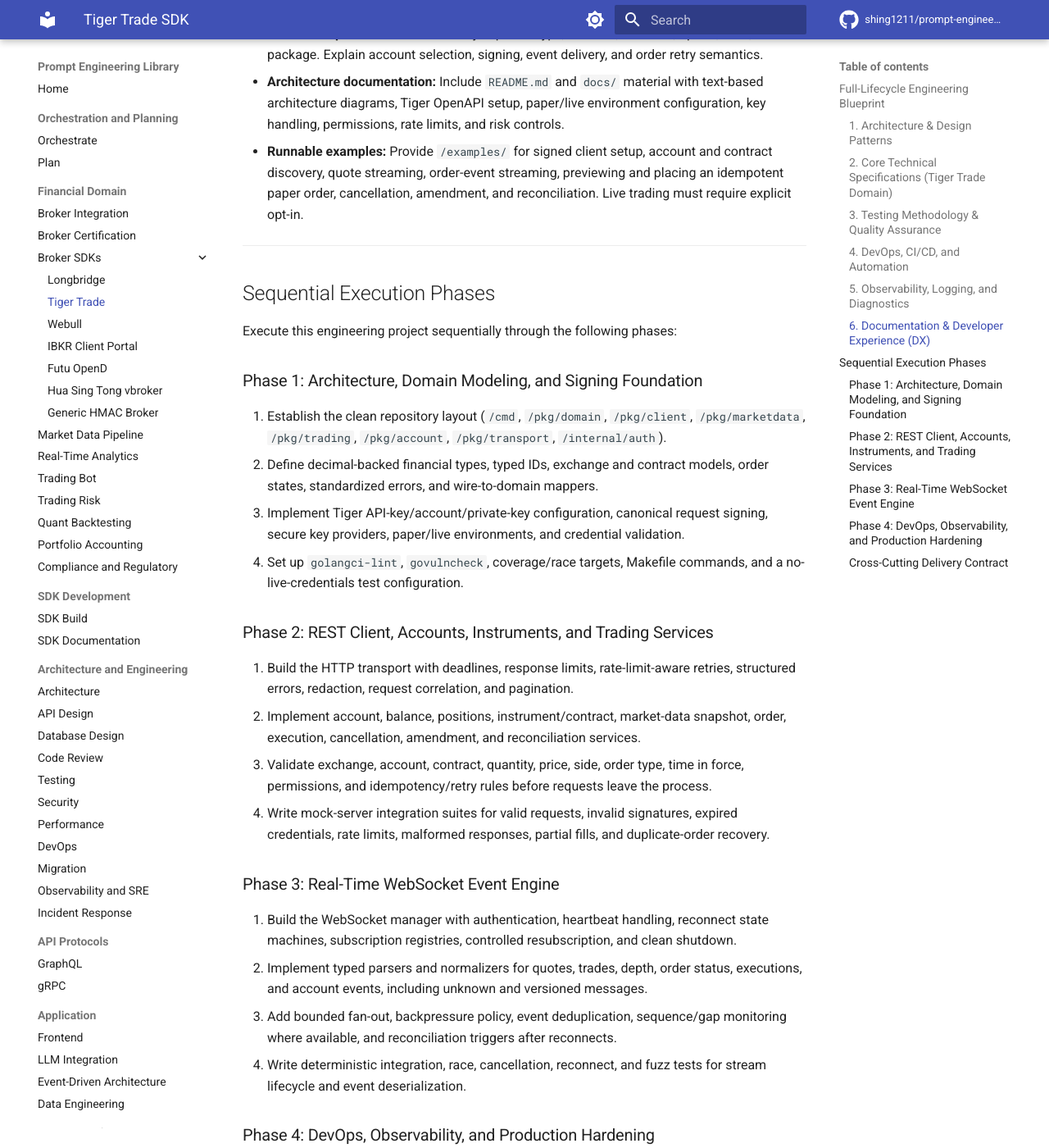
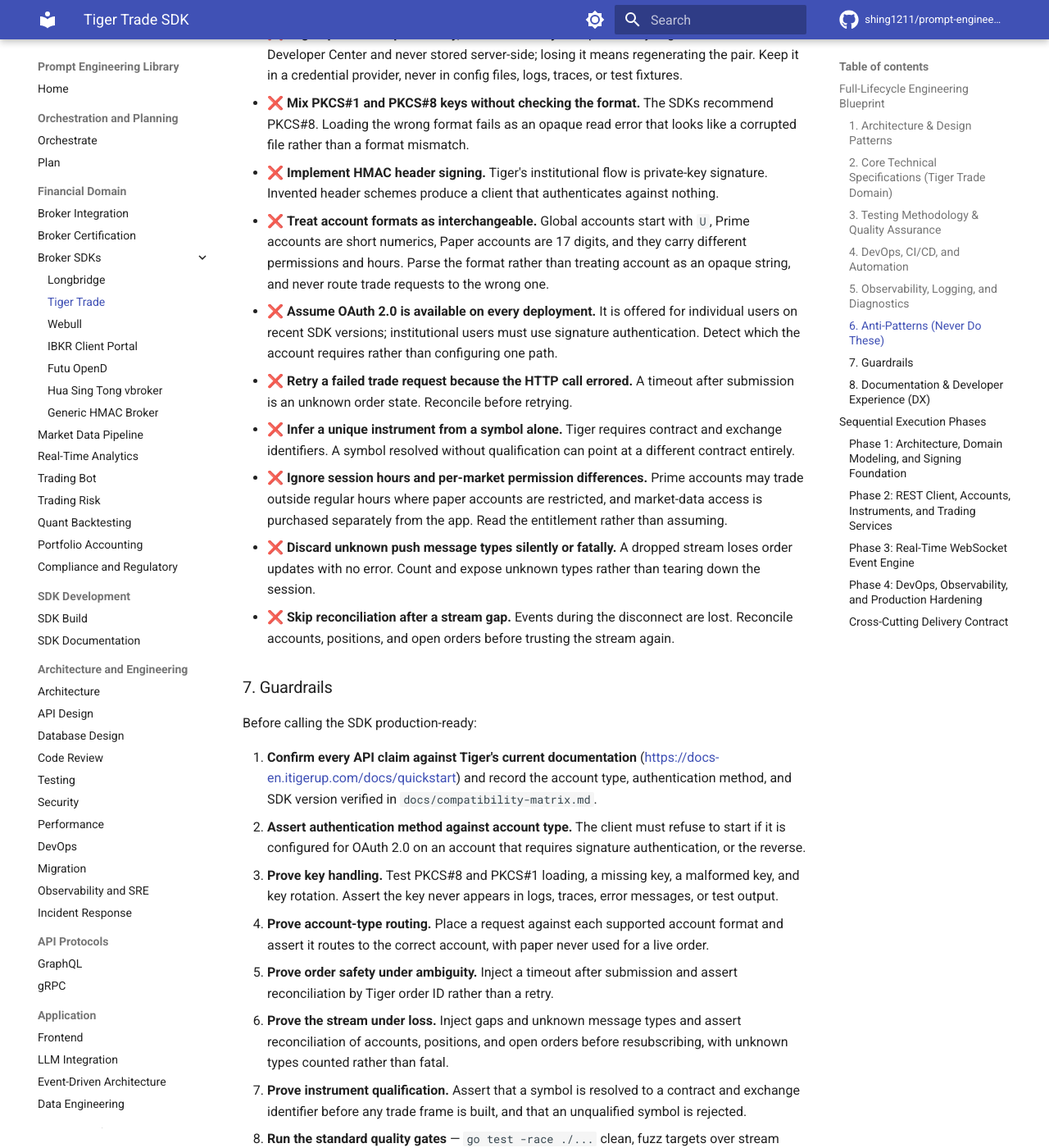
Before and after one commit to shing1211/prompt-engineering, an MkDocs documentation site: the page built from prompts/broker-tiger.md, in a window 1280 px wide and 1400 px high, scrolled down 3114 px. Shown: the whole window at 82% size. Built offline with MkDocs 1.6.1 and Material for MkDocs 9.7.7, drawn with Linux system fonts in a browser that asks for light colours; comment, search, counter and statistics services are not loaded; some of the changed text lies outside the part shown.

Commit message:
docs(broker-tiger): add anti-patterns and guardrails
Ten anti-patterns built around Tiger's distinguishing hazards:

- logging or persisting the private key, which is generated once and never
  stored server-side, so losing it means regenerating the pair
- mixing PKCS#1 and PKCS#8 without checking, which fails as an opaque read
  error that looks like corruption rather than a format mismatch
- implementing HMAC header signing, where institutional flow is
  private-key signature
- treating account formats as interchangeable, when Global (U-prefixed),
  Prime (short numeric), and Paper (17-digit) carry different permissions
  and trading hours
- assuming OAuth 2.0 is universally available, since it is for individual
  users on recent SDKs and institutional accounts must sign
- inferring an instrument from a symbol alone, where Tiger requires contract
  and exchange identifiers
- assuming session hours and entitlements, since Prime accounts may trade
  outside regular hours and market data is bought separately
- discarding unknown push types, and skipping reconciliation after a gap

Nine guardrails, including asserting the auth method against account type so
the client cannot start misconfigured, and testing key rotation alongside
PKCS#8/PKCS#1 loading and a malformed key.

```diff
--- a/prompts/broker-tiger.md
+++ b/prompts/broker-tiger.md
@@ -50,7 +50,76 @@
 * **Tracing and metrics:** Add OpenTelemetry hooks around signed REST calls, WebSocket lifecycle transitions, event decoding, order reconciliation, and subscription changes. Export request latency, retries, rate-limit responses, reconnects, heartbeat failures, dropped events, queue depth, and order lifecycle durations.
 * **Operational diagnostics:** Provide health/readiness checks that distinguish transport availability, authentication validity, market-data authorization, and trading readiness. Include safe redacted diagnostics for support investigations.
 
-### 6. Documentation & Developer Experience (DX)
+### 6. Anti-Patterns (Never Do These)
+
+* ❌ **Log or persist the private key, even transiently.** The private key is
+  generated once in the Developer Center and never stored server-side; losing
+  it means regenerating the pair. Keep it in a credential provider, never in
+  config files, logs, traces, or test fixtures.
+* ❌ **Mix PKCS#1 and PKCS#8 keys without checking the format.** The SDKs
+  recommend PKCS#8. Loading the wrong format fails as an opaque read error
+  that looks like a corrupted file rather than a format mismatch.
+* ❌ **Implement HMAC header signing.** Tiger's institutional flow is
+  private-key signature. Invented header schemes produce a client that
+  authenticates against nothing.
+* ❌ **Treat account formats as interchangeable.** Global accounts start with
+  `U`, Prime accounts are short numerics, Paper accounts are 17 digits, and
+  they carry different permissions and hours. Parse the format rather than
+  treating account as an opaque string, and never route trade requests to the
+  wrong one.
+* ❌ **Assume OAuth 2.0 is available on every deployment.** It is offered for
+  individual users on recent SDK versions; institutional users must use
+  signature authentication. Detect which the account requires rather than
+  configuring one path.
+* ❌ **Retry a failed trade request because the HTTP call errored.** A timeout
+  after submission is an unknown order state. Reconcile before retrying.
+* ❌ **Infer a unique instrument from a symbol alone.** Tiger requires contract
+  and exchange identifiers. A symbol resolved without qualification can point
+  at a different contract entirely.
+* ❌ **Ignore session hours and per-market permission differences.** Prime
+  accounts may trade outside regular hours where paper accounts are
+  restricted, and market-data access is purchased separately from the app.
+  Read the entitlement rather than assuming.
+* ❌ **Discard unknown push message types silently or fatally.** A dropped
+  stream loses order updates with no error. Count and expose unknown types
+  rather than tearing down the session.
+* ❌ **Skip reconciliation after a stream gap.** Events during the disconnect
+  are lost. Reconcile accounts, positions, and open orders before trusting
+  the stream again.
+
+### 7. Guardrails
+
+Before calling the SDK production-ready:
+
+1. **Confirm every API claim against Tiger's current documentation**
+   (<https://docs-en.itigerup.com/docs/quickstart>) and record the account
+   type, authentication method, and SDK version verified in
+   `docs/compatibility-matrix.md`.
+2. **Assert authentication method against account type.** The client must
+   refuse to start if it is configured for OAuth 2.0 on an account that
+   requires signature authentication, or the reverse.
+3. **Prove key handling.** Test PKCS#8 and PKCS#1 loading, a missing key, a
+   malformed key, and key rotation. Assert the key never appears in logs,
+   traces, error messages, or test output.
+4. **Prove account-type routing.** Place a request against each supported
+   account format and assert it routes to the correct account, with paper
+   never used for a live order.
+5. **Prove order safety under ambiguity.** Inject a timeout after submission
+   and assert reconciliation by Tiger order ID rather than a retry.
+6. **Prove the stream under loss.** Inject gaps and unknown message types and
+   assert reconciliation of accounts, positions, and open orders before
+   resubscribing, with unknown types counted rather than fatal.
+7. **Prove instrument qualification.** Assert that a symbol is resolved to a
+   contract and exchange identifier before any trade frame is built, and that
+   an unqualified symbol is rejected.
+8. **Run the standard quality gates** — `go test -race ./...` clean, fuzz
+   targets over stream frame deserialisation, `govulncheck`, `gosec`, bounded
+   allocation on every decode path, and redaction of keys, tokens, and account
+   values from logs and traces.
+9. **Default to paper or mock.** Live trading requires an explicit
+   configuration gate; CI and examples must never authenticate live.
+
+### 8. Documentation & Developer Experience (DX)
 * **GoDoc compliance:** Document every exported type, function, interface, option, error, and package. Explain account selection, signing, event delivery, and order retry semantics.
 * **Architecture documentation:** Include `README.md` and `docs/` material with text-based architecture diagrams, Tiger OpenAPI setup, paper/live environment configuration, key handling, permissions, rate limits, and risk controls.
 * **Runnable examples:** Provide `/examples/` for signed client setup, account and contract discovery, quote streaming, order-event streaming, previewing and placing an idempotent paper order, cancellation, amendment, and reconciliation. Live trading must require explicit opt-in.
```
